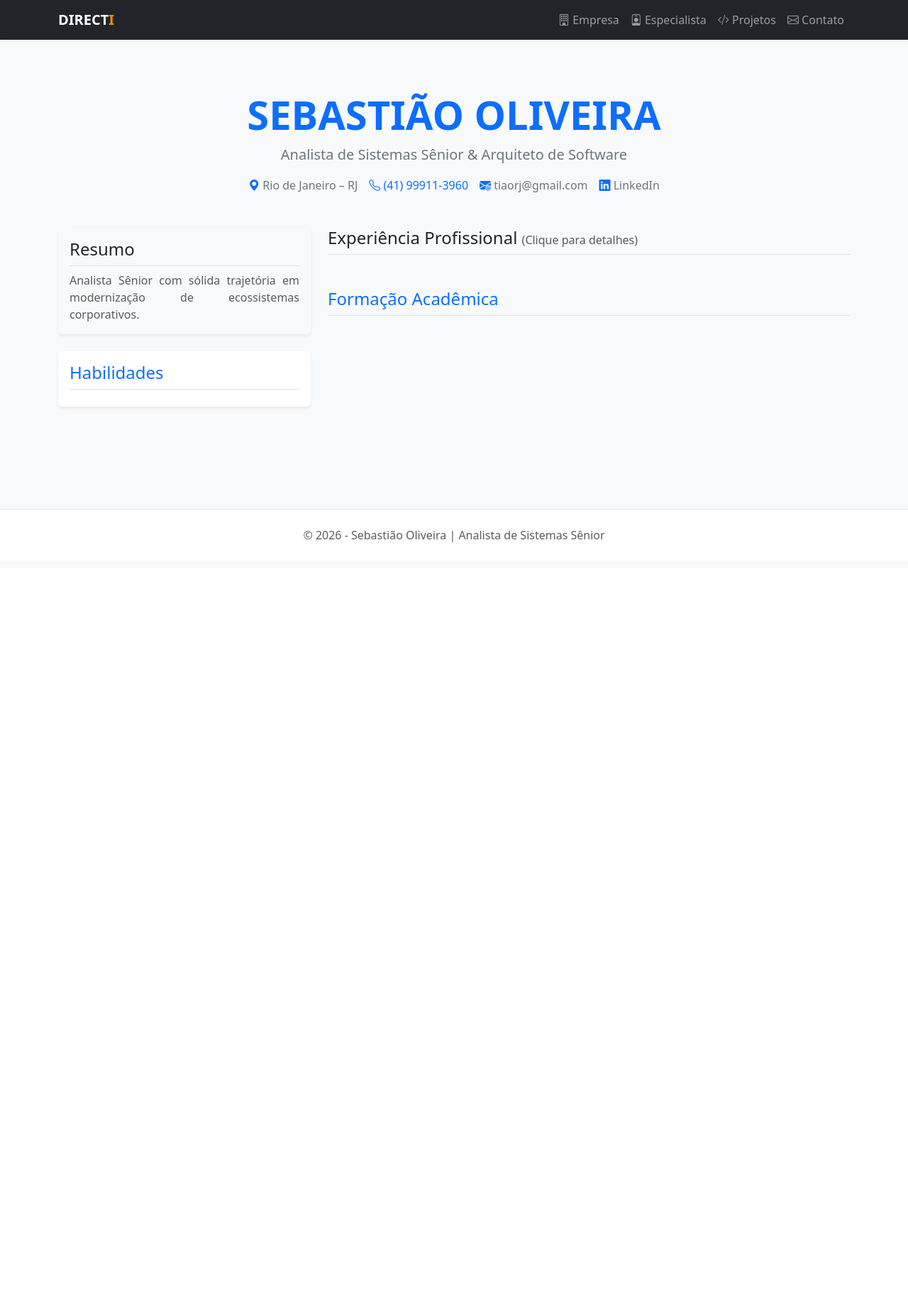
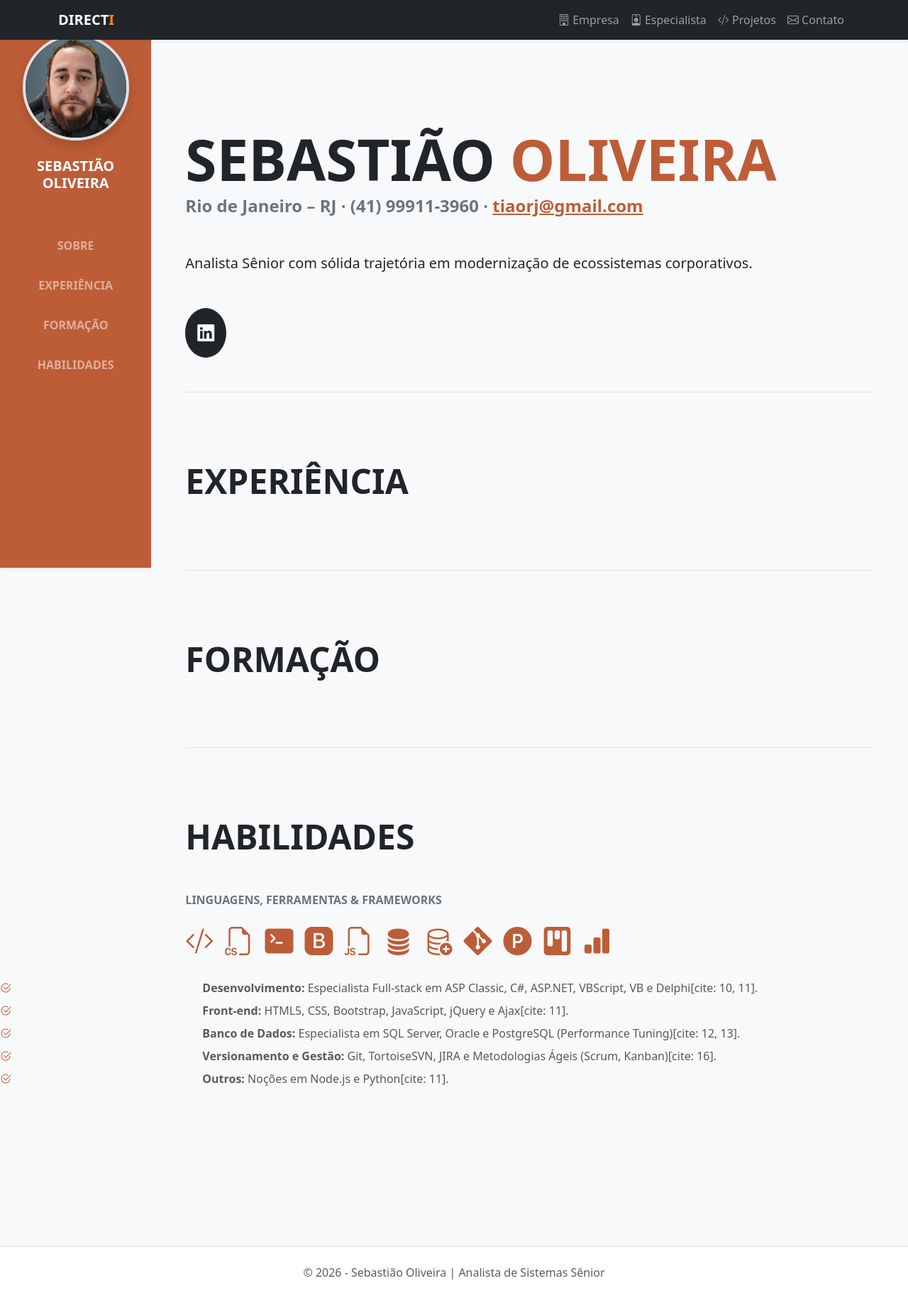
Before and after one commit to tiaorj/sebastiaooliveira, a Flask app: page /sobre in a window 1280 px wide. Shown: the whole page at 71% size. Before the commit the page ends 764 px from the top, so only its background shows below. Run offline with Flask 3, Linux system fonts and the light colour scheme.

Commit message:
nova pagina de cv

```diff
--- a/templates/index.html
+++ b/templates/index.html
@@ -1,109 +1,172 @@
 {% extends 'base.html' %}
+{% block title %}Especialista | Sebastião Oliveira{% endblock %}
 
 {% block content %}
-<div class="container my-5">
-    <header class="text-center mb-5">
-        <h1 class="display-4 fw-bold text-primary">{{ info.especialista }}</h1>
-        <p class="lead text-secondary">{{ info.cargo }}</p>
-        <div class="d-flex justify-content-center gap-3 flex-wrap">
-            <span class="text-secondary"><i class="bi bi-geo-alt-fill text-primary"></i> {{ info.contato.local }} </span>
+<div class="container-fluid p-0">
+    <div class="row g-0">
+        <nav class="col-md-3 col-lg-2 d-none d-md-block sidebar shadow-sm" id="sidebar-fixa">
+            <div class="sidebar-content text-center pt-5">
+                <div class="mb-4">
+                    <img src="{{ url_for('static', filename='minha-foto.jpg') }}"
+                         class="img-fluid rounded-circle border border-4 border-white-50 shadow"
+                         style="width: 150px; height: 150px; object-fit: cover;" alt="Sebastião Oliveira">
+                </div>
 
+                <h3 class="text-white h5 mb-5 fw-bold text-uppercase px-2">Sebastião Oliveira</h3>
 
-            <a href="tel:+5541999113960" class="text-decoration-none"><i class="bi bi-telephone text-primary"></i> {{ info.contato.telefone }}</a>
+                <ul class="nav flex-column fw-bold text-uppercase">
+                    <li class="nav-item"><a class="nav-link text-white-50" href="#sobre">Sobre</a></li>
+                    <li class="nav-item"><a class="nav-link text-white-50" href="#experiencia">Experiência</a></li>
+                    <li class="nav-item"><a class="nav-link text-white-50" href="#formacao">Formação</a></li>
+                    <li class="nav-item"><a class="nav-link text-white-50" href="#habilidades">Habilidades</a></li>
+                </ul>
+            </div>
+        </nav>
 
+        <main class="col-md-9 ms-sm-auto col-lg-10 px-md-5 py-5 content-scroll">
 
-            <a href="mailto:tiaorj@gmail.com" class="text-decoration-none text-secondary">
-                <i class="bi bi-envelope-at-fill text-primary"></i> {{ info.contato.email }}
-            </a>
+            <section id="sobre" class="resume-section mb-5 py-5 border-bottom">
+                <h1 class="display-1 fw-bold text-uppercase mb-0">
+                    Sebastião <span class="text-primary-custom">Oliveira</span>
+                </h1>
+                <div class="subheading mb-5 text-secondary fw-semibold fs-4">
+                    Rio de Janeiro – RJ · (41) 99911-3960 ·
+                    <a href="mailto:tiaorj@gmail.com" class="text-primary-custom">tiaorj@gmail.com</a>
+                </div>
+                <p class="lead mb-5" style="text-align: justify;">{{ info.resumo }}</p>
 
-            <a href="https://{{ info.contato.linkedin }}" target="_blank" class="text-decoration-none text-secondary">
-                <i class="bi bi-linkedin text-primary"></i> LinkedIn
+                <div class="social-icons">
+                    <a class="social-icon btn btn-dark rounded-circle p-3" href="https://linkedin.com/in/sebastião-oliveira-53346833" target="_blank">
+                        <i class="bi bi-linkedin fs-4"></i>
                     </a>
                 </div>
-    </header>
+            </section>
 
-    <div class="row">
-        <div class="col-lg-4">
-            <div class="card shadow-sm mb-4 border-0 bg-light">
-                <div class="card-body">
-                    <h4 class="card-title border-bottom pb-2">Resumo</h4>
-                    <p class="card-text text-muted" style="text-align: justify;">{{ info.resumo }}</p>
-                </div>
-            </div>
-
-            <div class="card shadow-sm mb-4 border-0">
-                <div class="card-body">
-                    <h4 class="card-title border-bottom pb-2 text-primary">Habilidades</h4>
-                    {% for hab in info.habilidades %}
-                    <div class="mb-3">
-                        <h6 class="fw-bold mb-1">{{ hab.categoria }}</h6>
-                        <p class="small text-secondary mb-0">{{ hab.itens }}</p>
-                    </div>
-                    {% endfor %}
-                </div>
-            </div>
-        </div>
-
-        <div class="col-lg-8">
-            <h4 class="mb-4 border-bottom pb-2">Experiência Profissional <small class="text-muted fs-6">(Clique para detalhes)</small></h4>
-
+            <section id="experiencia" class="resume-section mb-5 py-5 border-bottom">
+                <h2 class="display-5 fw-bold text-uppercase mb-5">Experiência</h2>
                 {% for exp in info.experiencias %}
-            <div class="card mb-3 border-0 border-start border-primary border-4 shadow-sm item-experiencia"
-                 style="cursor: pointer;"
-                 data-bs-toggle="modal"
-                 data-bs-target="#modal-{{ exp.id }}">
-                <div class="card-body">
-                    <div class="d-flex justify-content-between align-items-start">
-                        <h5 class="fw-bold text-dark mb-1">{{ exp.empresa }}</h5>
-                        <span class="badge bg-primary rounded-pill">{{ exp.periodo }}</span>
-                    </div>
-                    <p class="text-primary fw-semibold mb-1">{{ exp.cargo }}</p>
-                    <p class="text-muted small mb-0">{{ exp.resumo_curto }} <span class="text-primary fw-bold">ver mais +</span></p>
-                </div>
-            </div>
-
-            <div class="modal fade" id="modal-{{ exp.id }}" tabindex="-1" aria-hidden="true">
-                <div class="modal-dialog modal-dialog-centered modal-lg modal-fullscreen-sm-down">
-                    <div class="modal-content border-0 shadow-lg">
-                        <div class="modal-header bg-dark text-white">
-                            <h5 class="modal-title">{{ exp.empresa }}</h5>
-                            <button type="button" class="btn-close btn-close-white" data-bs-dismiss="modal" aria-label="Close"></button>
-                        </div>
-                        <div class="modal-body p-4">
-                            <div class="d-flex justify-content-between mb-3">
-                                <h6 class="text-primary fw-bold">{{ exp.cargo }}</h6>
-                                <span class="text-muted">{{ exp.periodo }}</span>
-                            </div>
-                            <h6 class="fw-bold border-bottom pb-2">Principais Atividades:</h6>
-                            <ul class="mt-3">
-                                {% for item in exp.detalhes %}
-                                <li class="mb-2 text-secondary">{{ item }}</li>
+                <div class="d-flex flex-column flex-md-row justify-content-between mb-5">
+                    <div class="flex-grow-1">
+                        <h3 class="h3 fw-bold mb-0 text-uppercase">{{ exp.cargo }}</h3>
+                        <div class="h5 fw-bold text-secondary mb-3">{{ exp.empresa }}</div>
+                        <p class="text-muted mb-3">{{ exp.resumo_curto }}</p>
+                        <ul class="text-muted">
+                            {% for detalhe in exp.detalhes %}
+                            <li class="mb-1">{{ detalhe }}</li>
                             {% endfor %}
                         </ul>
                     </div>
-                        <div class="modal-footer border-0">
-                            <button type="button" class="btn btn-outline-secondary" data-bs-dismiss="modal">Fechar</button>
-                        </div>
-                    </div>
+                    <div class="flex-shrink-0">
+                        <span class="text-primary-custom fw-bold fs-5">{{ exp.periodo }}</span>
                     </div>
                 </div>
                 {% endfor %}
+            </section>
 
-            <h4 class="mt-5 mb-4 border-bottom pb-2 text-primary">Formação Acadêmica</h4>
-            <div class="ps-3">
+            <section id="formacao" class="resume-section mb-5 py-5 border-bottom">
+                <h2 class="display-5 fw-bold text-uppercase mb-5">Formação</h2>
                 {% for curso in info.formacao %}
-                <p class="mb-2"><i class="bi bi-mortarboard-fill"></i> {{ curso }}</p>
-                {% endfor %}
+                <div class="d-flex flex-column flex-md-row justify-content-between mb-4">
+                    <div class="flex-grow-1">
+                        <h3 class="h4 fw-bold mb-0 text-uppercase">{{ curso }}</h3>
                     </div>
                 </div>
+                {% endfor %}
+            </section>
+
+            <section id="habilidades" class="resume-section mb-5 py-5">
+                <h2 class="display-5 fw-bold text-uppercase mb-5">Habilidades</h2>
+
+                <div class="subheading mb-3 fw-bold text-secondary text-uppercase">Linguagens, Ferramentas & Frameworks</div>
+
+                <div class="dev-icons fs-1 mb-4 d-flex flex-wrap gap-3">
+                    <i class="bi bi-code-slash text-primary-custom" title="ASP Classic / VBScript / VB"></i>
+                    <i class="bi bi-filetype-cs text-primary-custom" title="C# / ASP.NET"></i>
+                    <i class="bi bi-terminal-fill text-primary-custom" title="Delphi / Python / Node.js"></i>
+
+                    <i class="bi bi-bootstrap-fill text-primary-custom" title="Bootstrap"></i>
+                    <i class="bi bi-filetype-js text-primary-custom" title="JavaScript / jQuery / Ajax"></i>
+
+                    <i class="bi bi-database-fill text-primary-custom" title="SQL Server"></i>
+                    <i class="bi bi-database-add text-primary-custom" title="Oracle / PostgreSQL"></i>
+
+                    <i class="bi bi-git text-primary-custom" title="Git"></i>
+                    <i class="bi bi-p-circle-fill text-primary-custom" title="TortoiseSVN"></i>
+                    <i class="bi bi-kanban-fill text-primary-custom" title="JIRA / Scrum / Kanban"></i>
+                    <i class="bi bi-bar-chart-fill text-primary-custom" title="Power BI"></i>
+                </div>
+
+                <ul class="fa-ul mb-0 text-muted">
+                    <li class="mb-2">
+                        <span class="fa-li"><i class="bi bi-check2-circle text-primary-custom"></i></span>
+                        <strong>Desenvolvimento:</strong> Especialista Full-stack em ASP Classic, C#, ASP.NET, VBScript, VB e Delphi[cite: 10, 11].
+                    </li>
+                    <li class="mb-2">
+                        <span class="fa-li"><i class="bi bi-check2-circle text-primary-custom"></i></span>
+                        <strong>Front-end:</strong> HTML5, CSS, Bootstrap, JavaScript, jQuery e Ajax[cite: 11].
+                    </li>
+                    <li class="mb-2">
+                        <span class="fa-li"><i class="bi bi-check2-circle text-primary-custom"></i></span>
+                        <strong>Banco de Dados:</strong> Especialista em SQL Server, Oracle e PostgreSQL (Performance Tuning)[cite: 12, 13].
+                    </li>
+                    <li class="mb-2">
+                        <span class="fa-li"><i class="bi bi-check2-circle text-primary-custom"></i></span>
+                        <strong>Versionamento e Gestão:</strong> Git, TortoiseSVN, JIRA e Metodologias Ágeis (Scrum, Kanban)[cite: 16].
+                    </li>
+                    <li class="mb-2">
+                        <span class="fa-li"><i class="bi bi-check2-circle text-primary-custom"></i></span>
+                        <strong>Outros:</strong> Noções em Node.js e Python[cite: 11].
+                    </li>
+                </ul>
+
+
+                <ul class="fa-ul mb-0 text-muted">
+                    {% for hab in info.habilidades %}
+                    <li class="mb-2">
+                        <span class="fa-li"><i class="bi bi-check2-circle text-primary-custom"></i></span>
+                        <strong>{{ hab.categoria }}:</strong> {{ hab.itens }}
+                    </li>
+                    {% endfor %}
+                </ul>
+            </section>
+        </main>
     </div>
 </div>
 
 <style>
-    .item-experiencia:hover {
-        background-color: #f8f9fa;
-        transform: translateX(5px);
-        transition: all 0.3s ease;
+    /* Estilo para fixar o menu lateral à esquerda */
+    #sidebar-fixa {
+        background-color: #bd5d38 !important;
+        position: fixed;
+        top: 0;
+        bottom: 0;
+        left: 0;
+        z-index: 100;
+        padding: 0;
+        overflow-y: auto;
+    }
+
+    .text-primary-custom {
+        color: #bd5d38 !important;
+    }
+
+    .fa-ul { list-style: none; padding-left: 1.5rem; }
+    .fa-li { position: absolute; left: 0; }
+
+    @media (min-width: 768px) {
+        .content-scroll { margin-left: 25%; }
+    }
+    @media (min-width: 992px) {
+        .content-scroll { margin-left: 16.666667%; }
+    }
+
+    .sidebar .nav-link { padding: 1rem; transition: 0.3s; }
+    .sidebar .nav-link:hover { color: #fff !important; background-color: rgba(255,255,255,0.1); }
+
+    @media (max-width: 767.98px) {
+        #sidebar-fixa { position: relative; width: 100%; min-height: auto; }
+        .content-scroll { margin-left: 0; }
+        .display-1 { font-size: 3rem; }
     }
 </style>
 {% endblock %}
```
Lines whose indentation alone changed are shown as unchanged.
